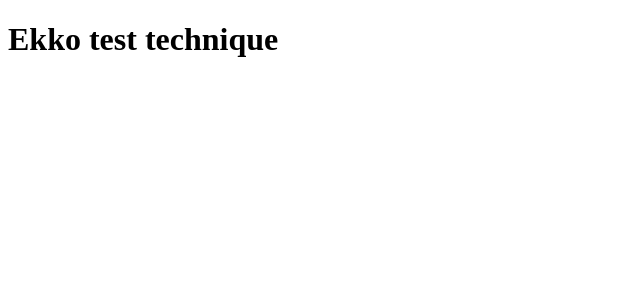
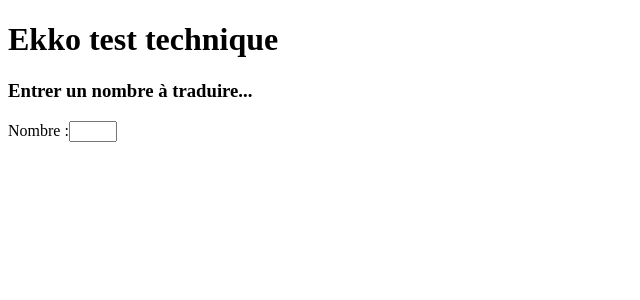
Before and after one commit to Aouis20/ekko-test-technique, a React (Create React App) app: page / in a window 1280 px wide. Shown: the top 300 px of the page, without its empty margins (0-640 px from the left). Built offline with nearby package versions, Linux system fonts and the light colour scheme.

Commit message:
add FormTranslate component

```diff
--- a/src/App.js
+++ b/src/App.js
@@ -1,10 +1,22 @@
+import React, { useState } from 'react';
+import FormTranslate from './components/FormTranslate'
 
 function App() {
+  const [number, setNumber] = useState();
+
   return (
     <div className="App">
       <header className="App-header">
         <h1>Ekko test technique</h1>
       </header>
+      <section>
+        <h3>Entrer un nombre à traduire...</h3>
+        <form>
+          <label for="number">Nombre :</label>
+          <input type="number" name="number" min="0" max="9" value={number} onChange={e => setNumber(e.target.value)} />
+        </form>
+        <FormTranslate number={number} />
+      </section>
     </div>
   );
 }
--- /dev/null
+++ b/src/components/FormTranslate.js
@@ -0,0 +1,13 @@
+import React from 'react'
+
+const FormTranslate = ({ number }) => {
+    const unites = ['zero', 'one', 'two', 'three', 'four', 'five', 'six', 'seven', 'eight', 'nine'];
+
+  return (
+    <div>
+        {number && <p>Le nombre {number} s'écrit {unites[number]} en anglais.</p>}
+    </div>
+  )
+}
+
+export default FormTranslate
```
